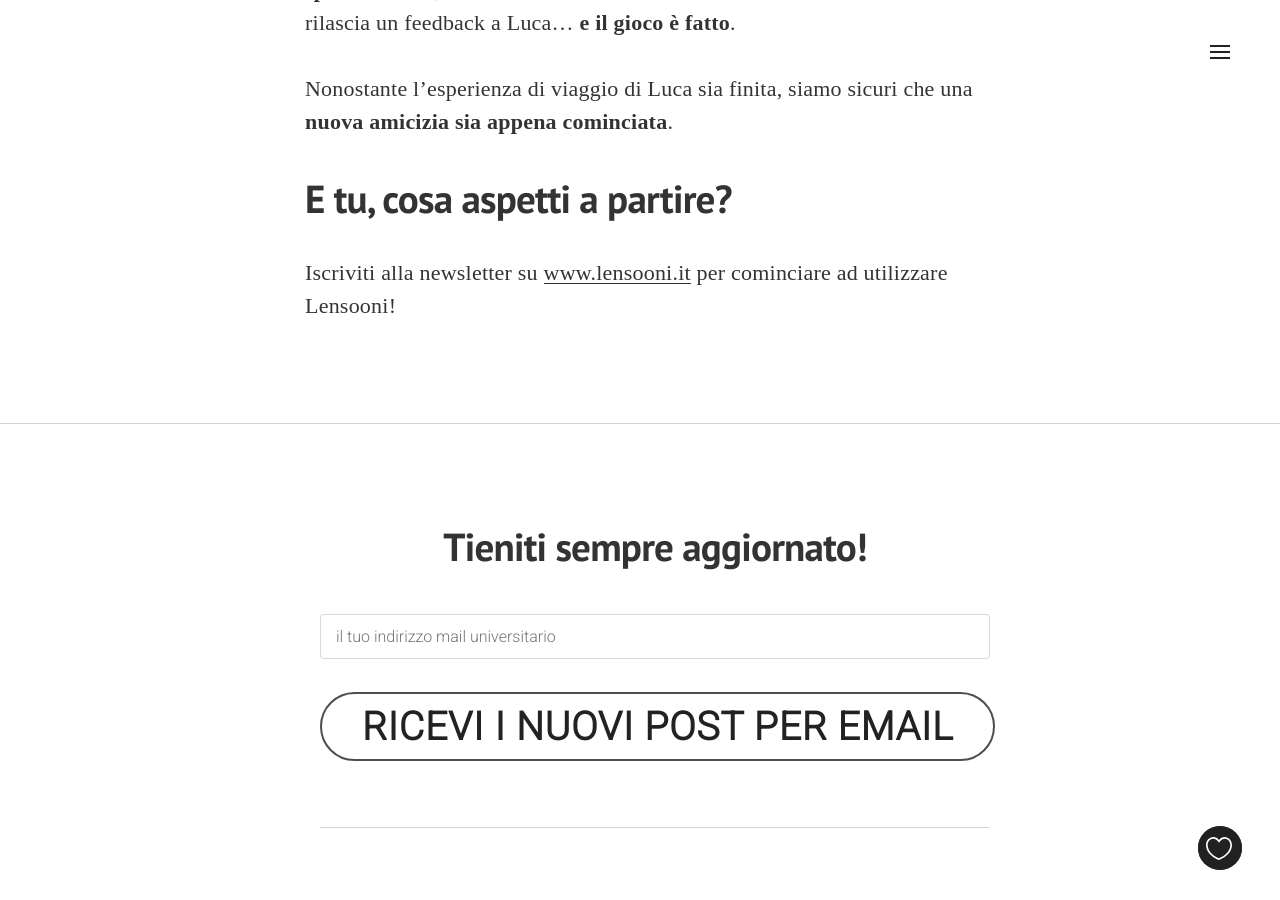
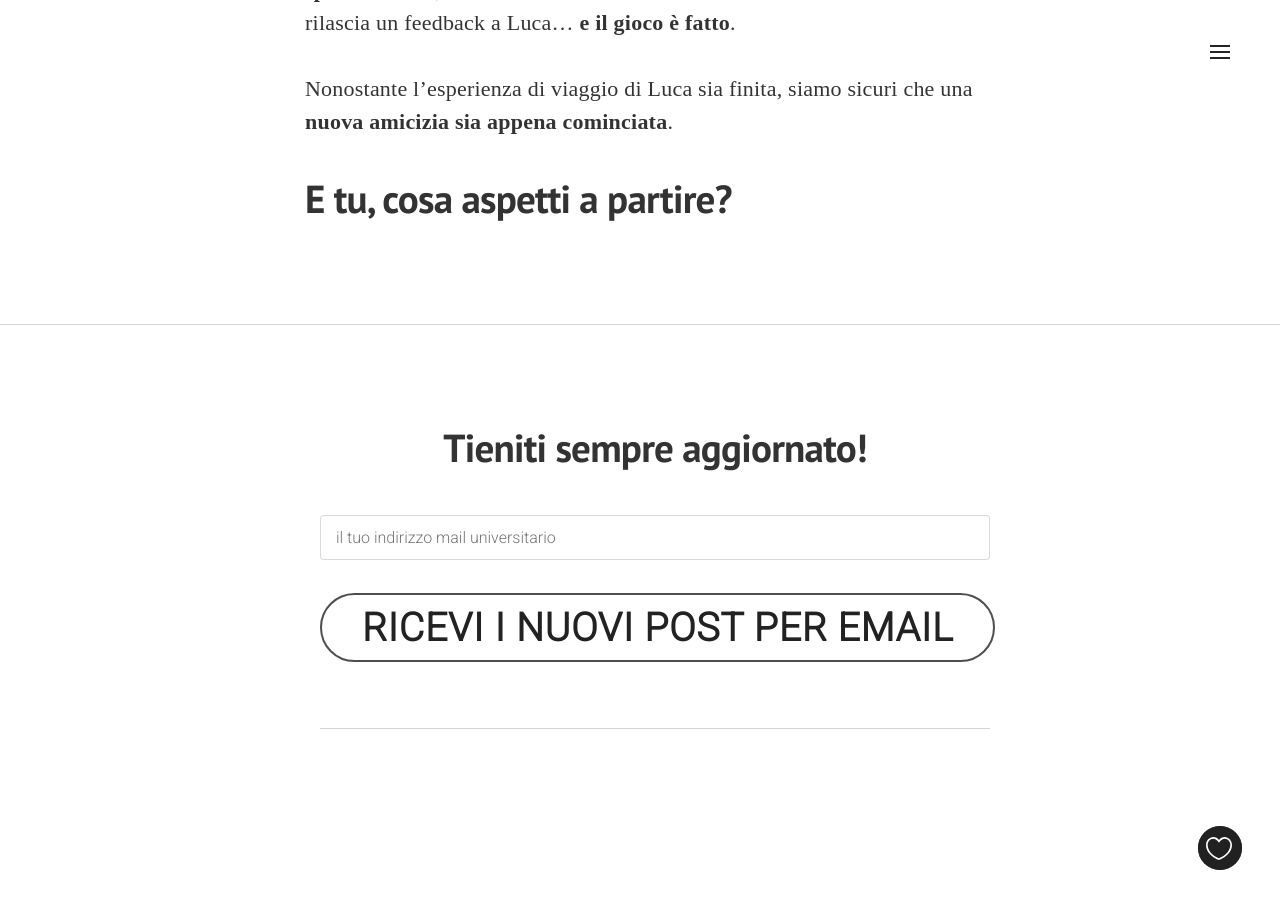
Before and after one commit to Giachelli/blog, a Jekyll site: the page built from _posts/2017-08-21-come-funziona-Lensooni.markdown, in a window 1280 px wide and 900 px high, scrolled down 2007 px. Built offline with Jekyll 4.4.1, drawn with Linux system fonts in a browser that asks for light colours; nearby versions of some CDN libraries; some web fonts are replaced; Markdown is read by kramdown in place of the engine named in the settings; comment, search, counter and statistics services are not loaded.

Commit message:
Update 2017-08-21-come-funziona-Lensooni.markdown

```diff
--- a/_posts/2017-08-21-come-funziona-Lensooni.markdown
+++ b/_posts/2017-08-21-come-funziona-Lensooni.markdown
@@ -26,5 +26,3 @@ Tra i vari annunci trova quello di casa di Marco che gli offre un posto letto in
 Nonostante l'esperienza di viaggio di Luca sia finita, siamo sicuri che una **nuova amicizia sia appena cominciata**.
 
 ### E tu, cosa aspetti a partire?
-
-Iscriviti alla newsletter su [www.lensooni.it](www.lensooni.it) per cominciare ad utilizzare Lensooni!
```
